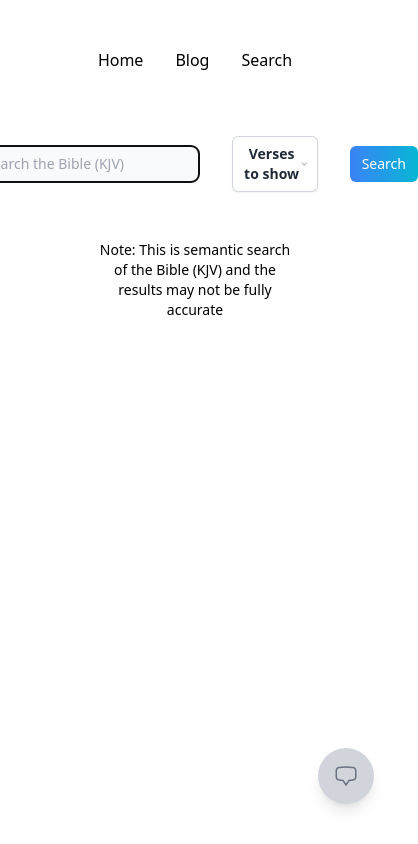
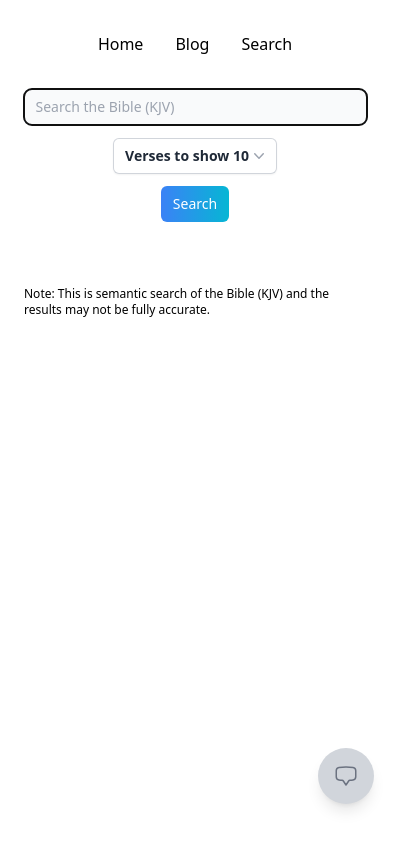
Before and after one commit to pranayaryal/bible-search, a Next.js app in the folder client/: page / in a window 390 px wide. Shown: the whole page, 418 px wide, since content can reach past the window. Built offline with nearby package versions, Linux system fonts and the light colour scheme.

Commit message:
mobile responsive

```diff
--- a/client/pages/index.js
+++ b/client/pages/index.js
@@ -11,7 +11,7 @@ export default function Home() {
   const [searchText, setSearchText] = useState('Search')
   const [verses, setVerses] = useState([])
   const [dropDown, setDropDown] = useState(false)
-  const [dropVal, setDropVal] = useState('')
+  const [dropVal, setDropVal] = useState('10')
   const [err, setErr] = useState("")
 
 
@@ -26,7 +26,7 @@ export default function Home() {
     }
     setErr('')
     try {
-      const resp = await fetch('http://localhost:5000/search', {
+      const resp = await fetch('http://bibleproject.test/search', {
         method: 'POST',
         headers: {
           'Accept': 'application/json',
@@ -55,10 +55,10 @@ export default function Home() {
   return (
     <div>
       <main
-        className='px-24 py-12 flex flex-col'
+        className='px-6 md:px-24 py-8 md:py-12 flex flex-col'
       >
         <Navbar />
-        <div className='relative flex flex-row justify-center items-center space-x-8 rounded-xl mt-16'>
+        <div className='relative flex flex-col gap-y-3 md:flex-row justify-center items-center md:space-x-8 rounded-xl mt-8 md:mt-16'>
           {/* <input type="text" name="search" className='w-48 border border-gray-300 focus:ring-blue-500'/> */}
           <input
             type="text"
@@ -68,7 +68,7 @@ export default function Home() {
             onKeyDown={() => setErr("")}
             autoFocus
           />
-          <span className="absolute left-[28em] top-10 text-sm text-red-400">{err}</span>
+          <span className="absolute left-[40em] top-10 text-xs text-red-400">{err}</span>
 
           <Dropdown setDropDown={setDropDown}
             setDropVal={setDropVal}
@@ -82,11 +82,11 @@ export default function Home() {
           >{searchText}</button>
 
         </div>
-        <div className='grid grid-cols-4 gap-y-8 gap-x-8 mt-8'>
+        <div className='grid grid-cols-1 md:grid-cols-4 gap-y-3 md:gap-y-8 md:gap-x-8 mt-8'>
           {verses &&
             verses.map(v => {
               return (
-                <div key={v.citation} className='border text-sm border-gray-300 rounded-xl px-4 py-4 shadow-sm'>
+                <div key={v.citation} className='border text-xs md:text-sm border-gray-300 rounded-xl px-4 py-4 shadow-sm'>
                   <p>{v.citation}</p>
                   <p className='mt-3'>{v.text}</p>
                 </div>
@@ -97,8 +97,9 @@ export default function Home() {
 
 
         </div>
-        <div className='text-center mt-4 text-sm'>
-          <p>Note: This is semantic search of the Bible (KJV) and the results may not be fully accurate</p>
+
+        <div className='md:text-center mt-8 md:mt-4 text-xs'>
+          <p>Note: This is semantic search of the Bible (KJV) and the results may not be fully accurate.</p>
 
         </div>
 
```
